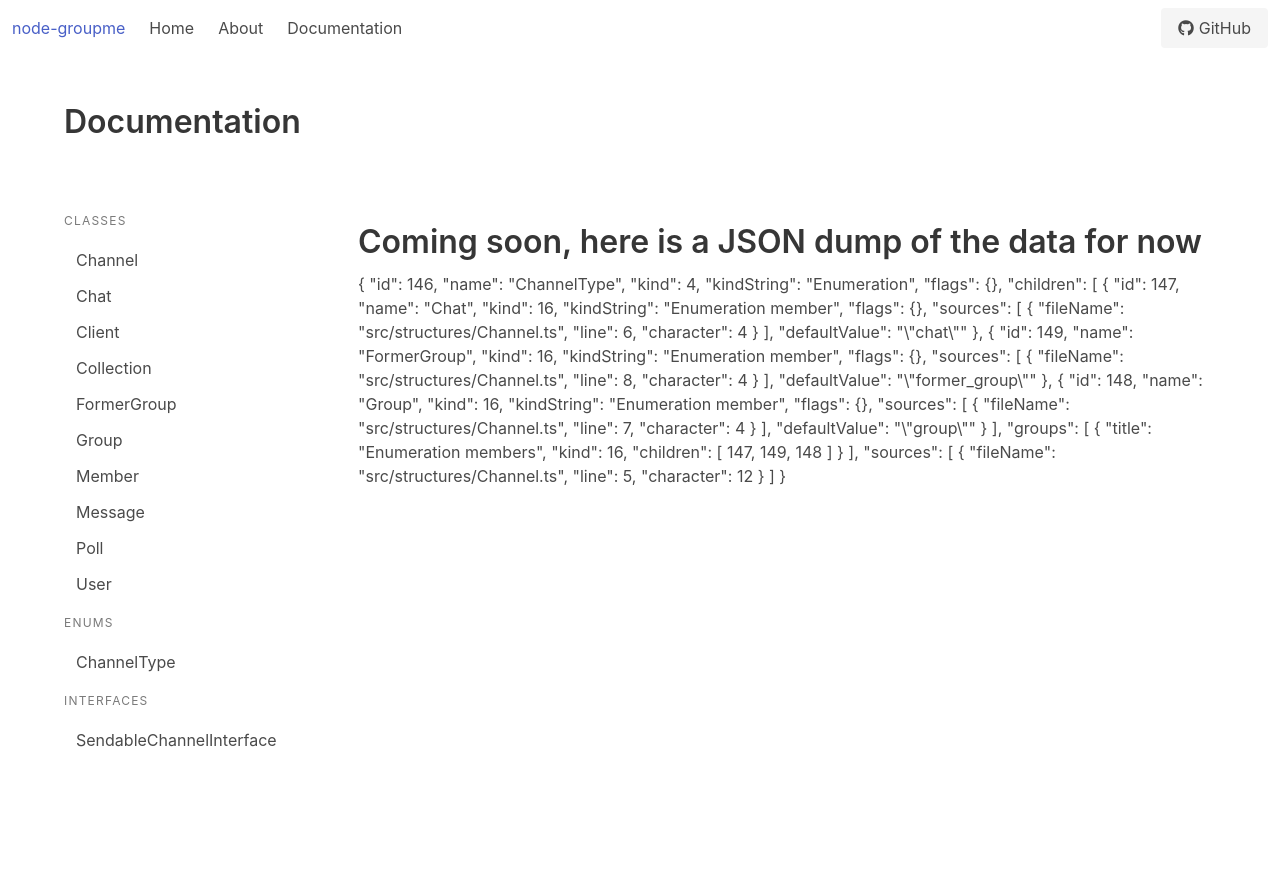
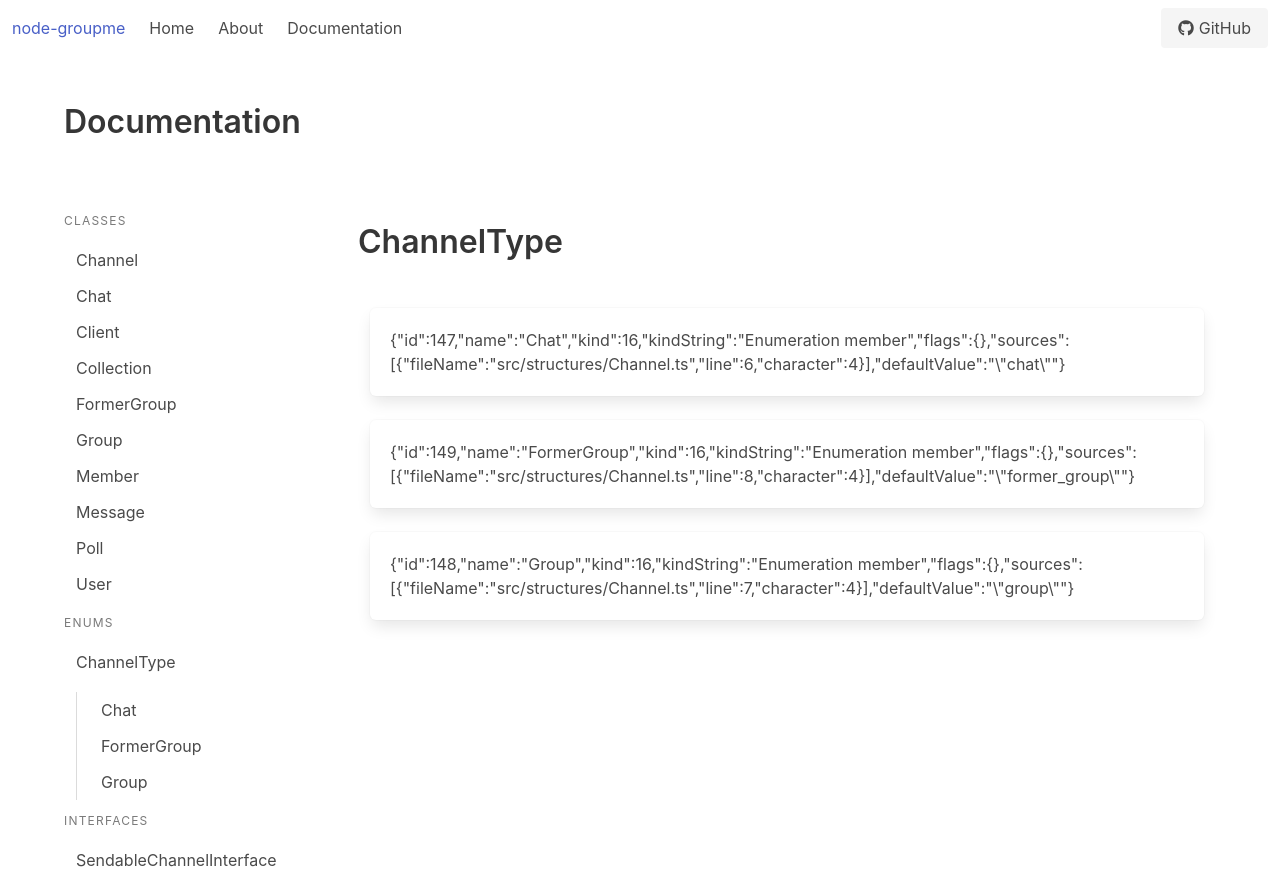
Before and after one commit to groupme-js/newdocs, a Next.js app: page /docs/ChannelType in a window 1280 px wide. Before the commit the page ends 800 px from the top, so only its background shows below. Built offline with nearby package versions, Linux system fonts and the light colour scheme.

Commit message:
docs menu update

```diff
--- a/components/DocMenu.js
+++ b/components/DocMenu.js
@@ -1,7 +1,10 @@
 import Link from "next/link"
 import docSource from "../out.json"
 
-export default function DocMenu() {
+export default function DocMenu(props) {
+    let data = docSource.children.find((x) => (props.active ? x.name == props.active : x.name))
+    let activeChild = data.children.map((x) => x.name)
+
     return (
         <>
             <aside className="menu">
@@ -11,10 +14,23 @@ export default function DocMenu() {
                         .filter((child) => child.kindString == "Class")
                         .map((child) => {
                             return (
-                                <li key={child.name}>
+                                <li className={props.active == child.name ? "is-active" : "is-inactive"} key={child.name}>
                                     <Link href={`/docs/${child.name}`}>
                                         <a>{child.name}</a>
                                     </Link>
+                                    {props.active == child.name ? (
+                                        <ul className="menu-list">
+                                            {activeChild.map((subchild) => {
+                                                return (
+                                                    <li key={subchild}>
+                                                        <Link href={`#${subchild}`}>
+                                                            <a>{subchild}</a>
+                                                        </Link>
+                                                    </li>
+                                                )
+                                            })}
+                                        </ul>
+                                    ) : null}
                                 </li>
                             )
                         })}
@@ -25,10 +41,23 @@ export default function DocMenu() {
                         .filter((child) => child.kindString == "Enumeration")
                         .map((child) => {
                             return (
-                                <li key={child.name}>
+                                <li className={props.active == child.name ? "is-active" : "is-inactive"} key={child.name}>
                                     <Link href={`/docs/${child.name}`}>
                                         <a>{child.name}</a>
                                     </Link>
+                                    {props.active == child.name ? (
+                                        <ul className="menu-list">
+                                            {activeChild.map((subchild) => {
+                                                return (
+                                                    <li key={subchild}>
+                                                        <Link href={`#${subchild}`}>
+                                                            <a>{subchild}</a>
+                                                        </Link>
+                                                    </li>
+                                                )
+                                            })}
+                                        </ul>
+                                    ) : null}
                                 </li>
                             )
                         })}
@@ -39,10 +68,23 @@ export default function DocMenu() {
                         .filter((child) => child.kindString == "Interface")
                         .map((child) => {
                             return (
-                                <li key={child.name}>
+                                <li className={props.active == child.name ? "is-active" : "is-inactive"} key={child.name}>
                                     <Link href={`/docs/${child.name}`}>
                                         <a>{child.name}</a>
                                     </Link>
+                                    {props.active == child.name ? (
+                                        <ul className="menu-list">
+                                            {activeChild.map((subchild) => {
+                                                return (
+                                                    <li key={subchild}>
+                                                        <Link href={`#${subchild}`}>
+                                                            <a>{subchild}</a>
+                                                        </Link>
+                                                    </li>
+                                                )
+                                            })}
+                                        </ul>
+                                    ) : null}
                                 </li>
                             )
                         })}
--- /dev/null
+++ b/pages/api/data.js
@@ -0,0 +1,5 @@
+import docSource from "../../out.json"
+
+export default function handler(req, res) {
+    res.status(200).json(docSource)
+}
--- a/pages/docs/[id].js
+++ b/pages/docs/[id].js
@@ -1,6 +1,5 @@
 import Head from "next/head"
 import DocMenu from "../../components/DocMenu"
-import { useRouter } from "next/router"
 
 import { getTopLevelChilds, getChildData } from "../../lib/docs"
 
@@ -17,11 +16,12 @@ export async function getStaticProps({ params }) {
     return {
         props: {
             childData,
+            active: params.id,
         },
     }
 }
 
-export default function Docs({ childData }) {
+export default function Docs({ childData, active }) {
     return (
         <div>
             <Head>
@@ -32,13 +32,21 @@ export default function Docs({ childData }) {
                 <div className="tile is-ancestor">
                     <div className="tile is-parent is-3">
                         <div className="tile is-child">
-                            <DocMenu />
+                            <DocMenu active={active} />
                         </div>
                     </div>
                     <div className="tile is-parent">
                         <div className="tile is-child">
-                            <p className="title py-3">Coming soon, here is a JSON dump of the data for now</p>
-                            {JSON.stringify(childData, null, 2)}
+                            <p className="title py-3">{active}</p>
+                            {childData.children.map((x) => {
+                                return (
+                                    <div className="tile is-parent">
+                                        <a id={active}>
+                                            <div className="tile is-child box">{JSON.stringify(x)}</div>
+                                        </a>
+                                    </div>
+                                )
+                            })}
                         </div>
                     </div>
                 </div>
```
Also changed, not shown: lib/docs.js (line endings or trailing spaces).
